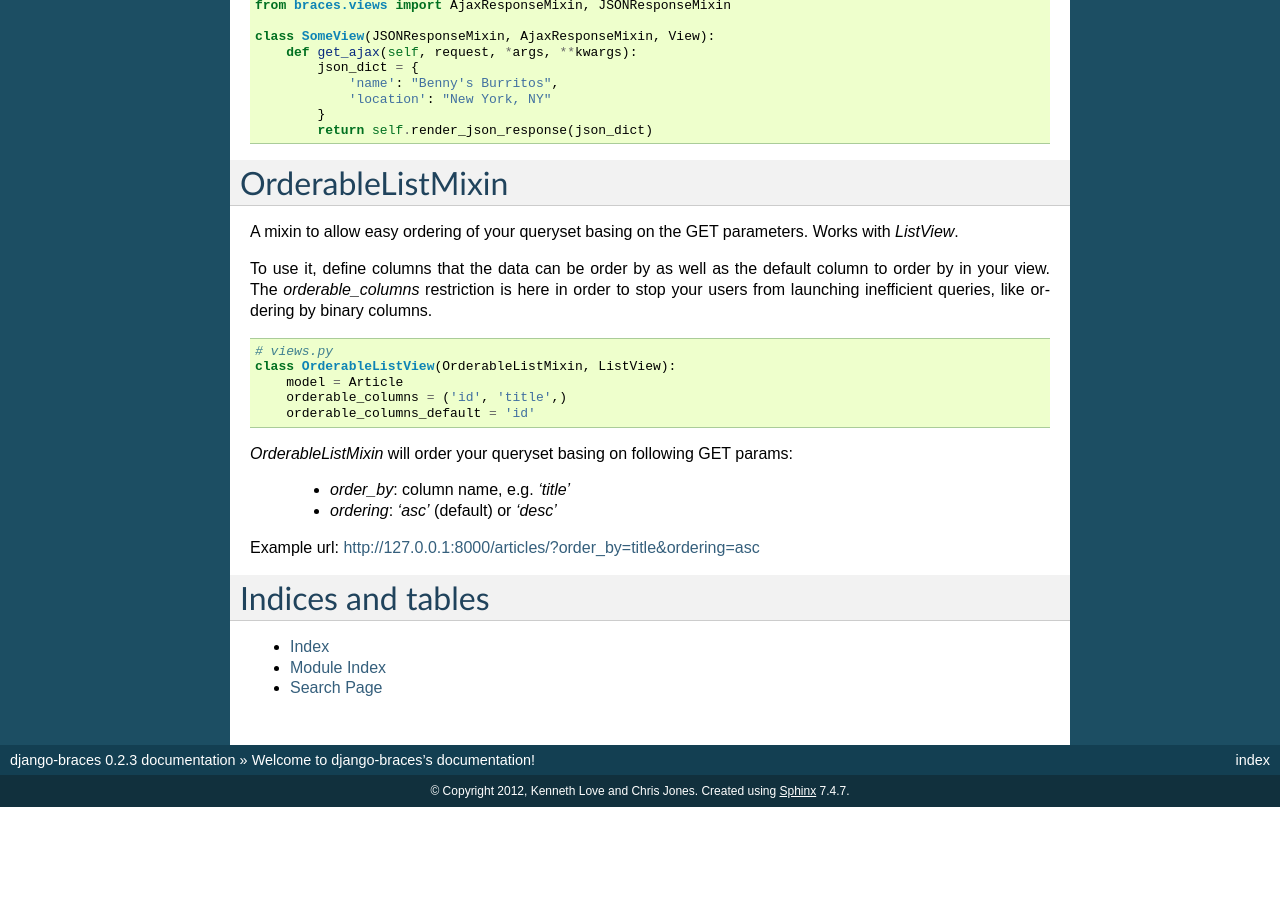
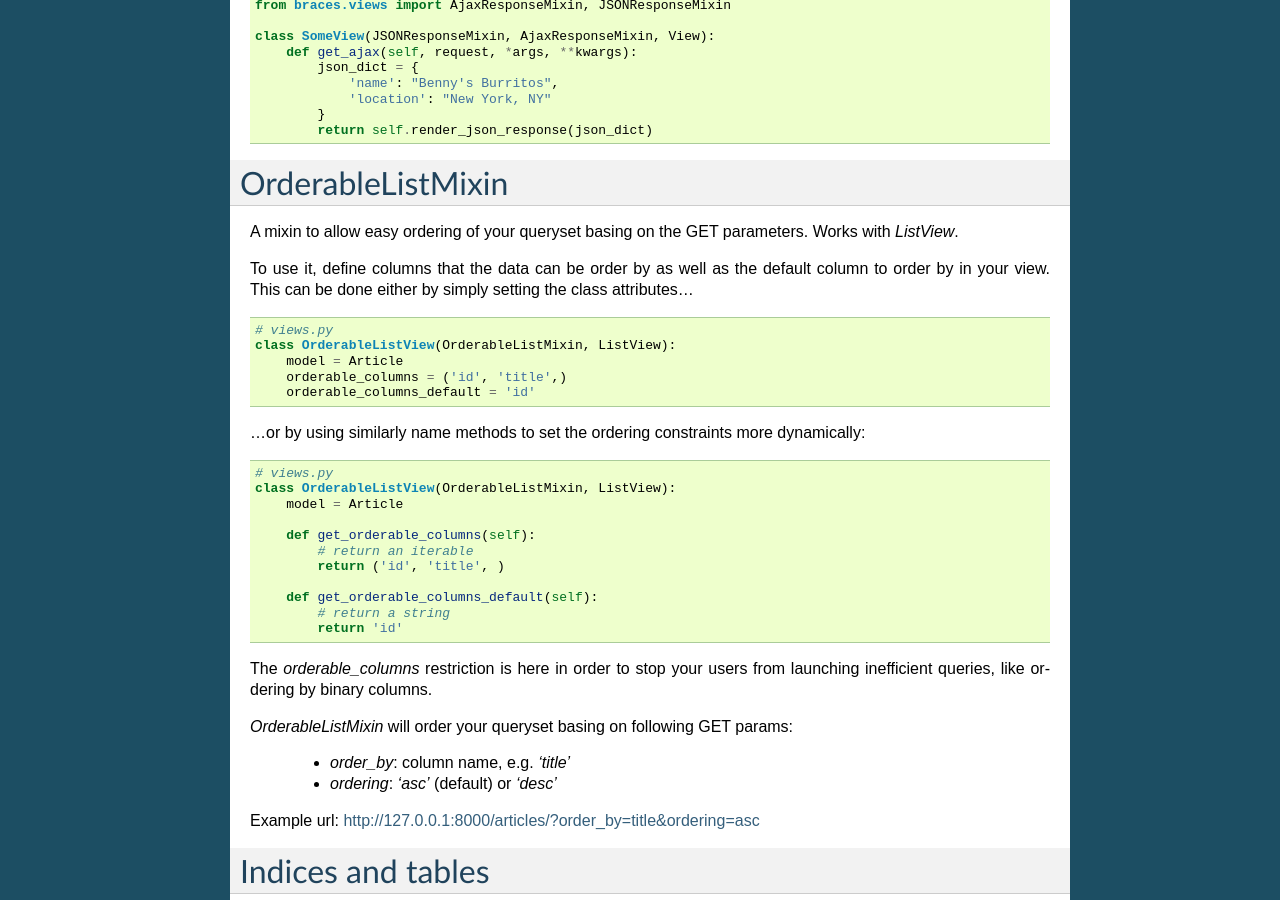
Before and after one commit to brack3t/django-braces, a Sphinx documentation site: the page built from docs/index.rst, in a window 1280 px wide and 900 px high, scrolled down 7086 px. Built offline with Sphinx 7.4.7, drawn with Linux system fonts in a browser that asks for light colours; before the commit the page ends 7893 px from its top, so only the background shows below that.

Commit message:
Improve the readme to reflect changes in #45

```diff
--- a/docs/index.rst
+++ b/docs/index.rst
@@ -453,10 +453,9 @@ OrderableListMixin
 A mixin to allow easy ordering of your queryset basing on the GET parameters.
 Works with `ListView`.
 
-To use it, define columns that the data can be order by  as well
-as the default column to order by in your view.
-The `orderable_columns` restriction is here in order to stop your users from
-launching inefficient queries, like ordering by binary columns.
+To use it, define columns that the data can be order by as well as the default
+column to order by in your view. This can be done either by simply setting
+the class attributes...
 
 ::
 
@@ -465,6 +464,26 @@ launching inefficient queries, like ordering by binary columns.
         model = Article
         orderable_columns = ('id', 'title',)
         orderable_columns_default = 'id'
+
+...or by using similarly name methods to set the ordering constraints more
+dynamically:
+
+::
+
+    # views.py
+    class OrderableListView(OrderableListMixin, ListView):
+        model = Article
+
+        def get_orderable_columns(self):
+            # return an iterable
+            return ('id', 'title', )
+
+        def get_orderable_columns_default(self):
+            # return a string
+            return 'id'
+
+The `orderable_columns` restriction is here in order to stop your users from
+launching inefficient queries, like ordering by binary columns.
 
 `OrderableListMixin` will order your queryset basing on following GET params:
 
```
